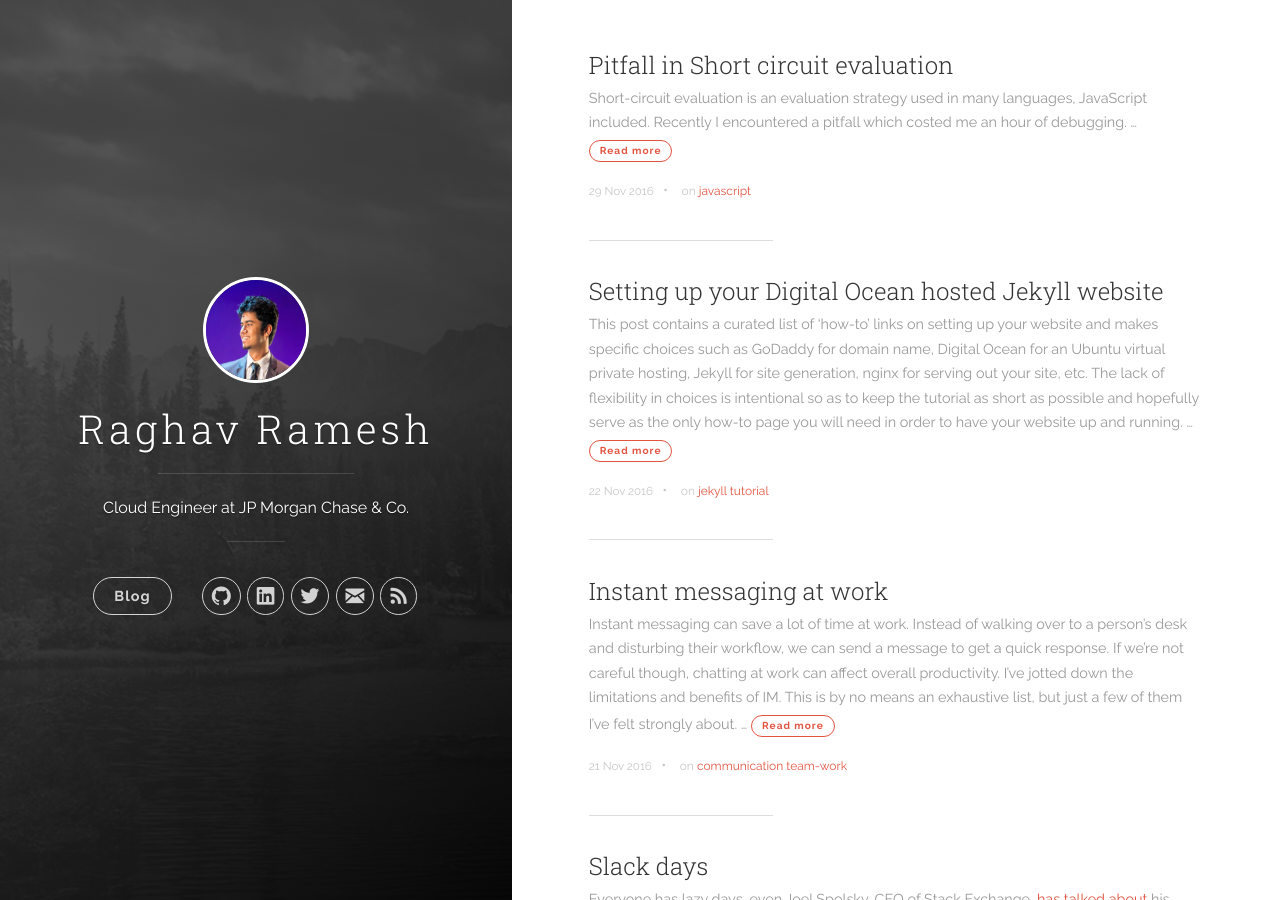
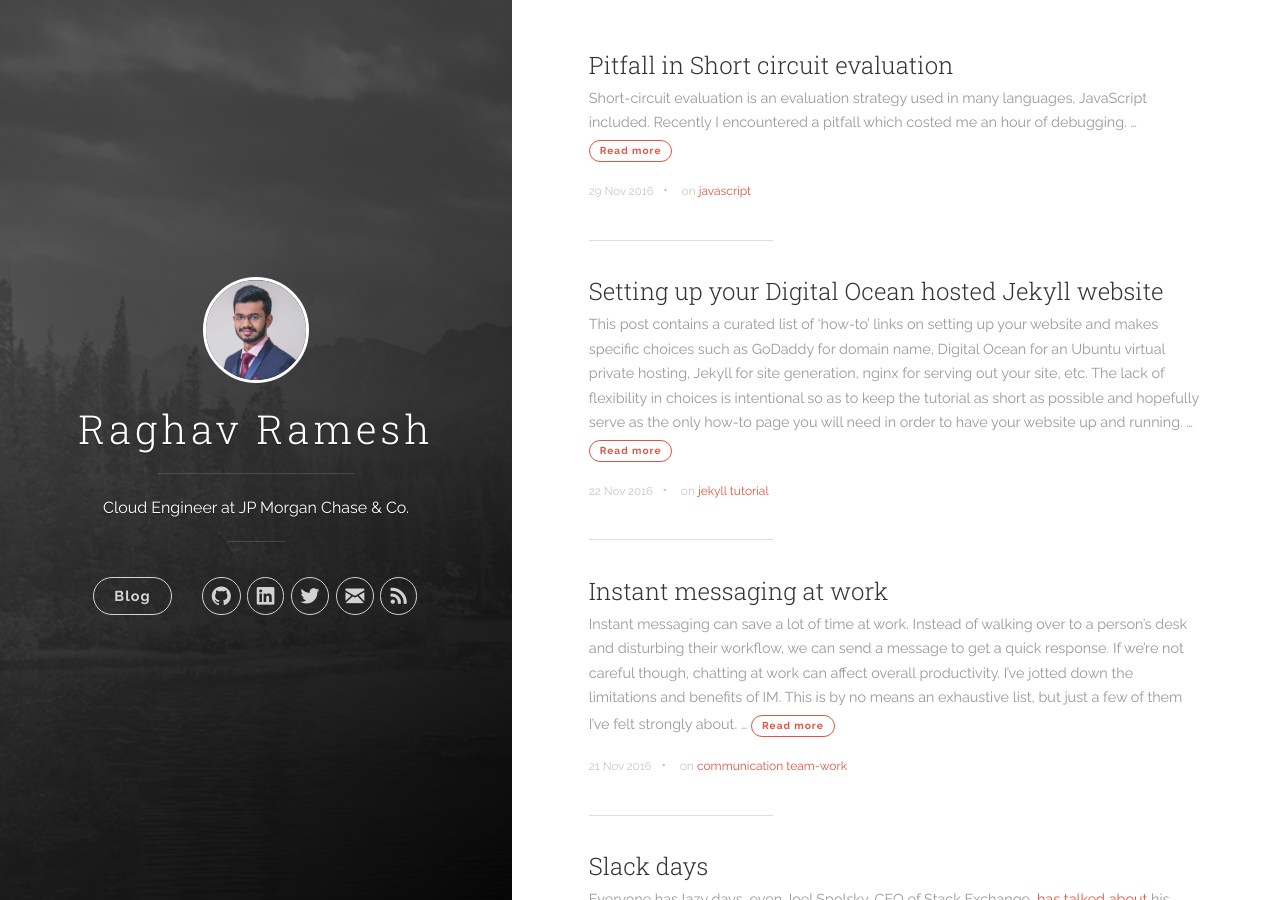
Before and after one commit to RaghavRamesh/RaghavRamesh.github.io, a Jekyll site: the page built from index.html, in a window 1280 px wide and 900 px high. Built offline with Jekyll 4.4.1, drawn with Linux system fonts in a browser that asks for light colours; nearby versions of some CDN libraries; the list of posts is cut into pages by our own code.

Commit message:
Update profile photo.

```diff
--- a/_includes/header.html
+++ b/_includes/header.html
@@ -9,7 +9,7 @@
     <div class="panel-main__inner panel-inverted">
     <div class="panel-main__content">
         <a href="{{ site.baseurl }}" title="link to home of {{ site.title }}">
-          <img src="{{ "images/profile.jpg" | prepend: site.baseurl }}" class="user-image" alt="My Profile Photo">
+          <img src="{{ "images/profile.png" | prepend: site.baseurl }}" class="user-image" alt="My Profile Photo">
           <h1 class="panel-cover__title panel-title">{{ site.title }}</h1>
         </a>
         <hr class="panel-cover__divider">
```
Also changed, not shown: images/profile.jpg (deleted), images/profile.png (added).
